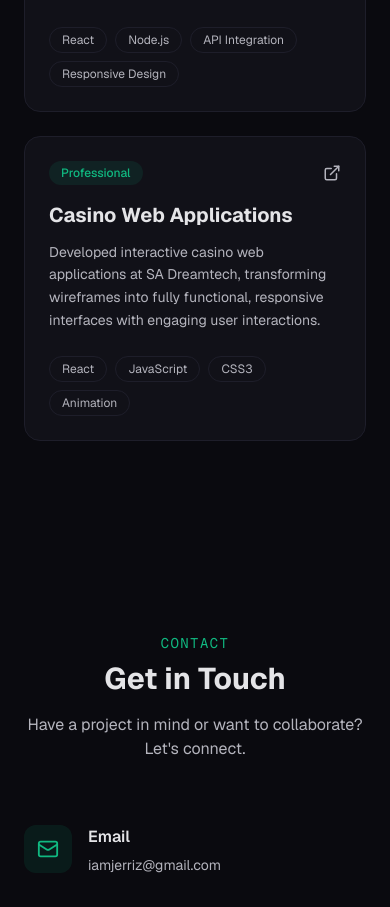
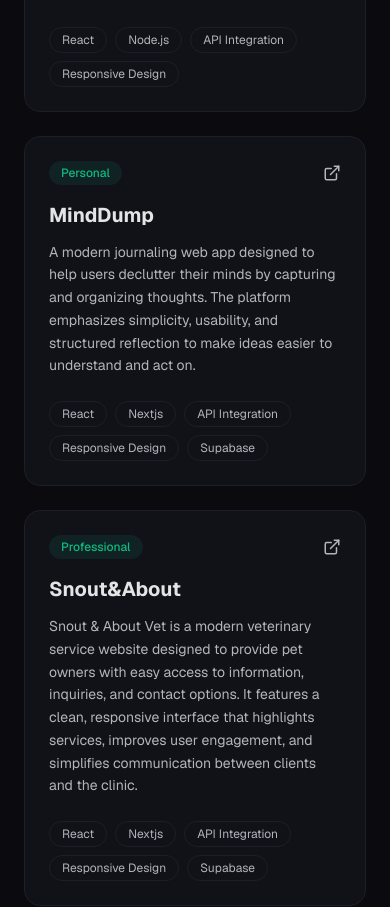
Before and after one commit to iamjerriz/Portfolio-Resume, a Next.js app: page / in a window 390 px wide. Shown: the part 5500-6407 px from the top of the page. Built offline with nearby package versions, Linux system fonts and the light colour scheme.

Commit message:
added new project links

```diff
--- a/src/components/Projects.tsx
+++ b/src/components/Projects.tsx
@@ -12,30 +12,28 @@ export default function Projects() {
       <div className='mx-auto max-w-6xl'>
         <ScrollReveal direction='up' className='mb-16 text-center'>
           <p className='mb-2 font-mono text-sm tracking-widest text-accent'>
-            <span className='glitch-subtle' data-text='PORTFOLIO'>PORTFOLIO</span>
+            <span className='glitch-subtle' data-text='PORTFOLIO'>
+              PORTFOLIO
+            </span>
           </p>
           <h2 className='glitch-hover text-3xl font-bold text-foreground sm:text-4xl' data-text='Featured Projects'>
             Featured Projects
           </h2>
         </ScrollReveal>
 
-        <StaggerReveal className='grid gap-6 sm:grid-cols-2' stagger={0.15}>
+        <StaggerReveal className='grid gap-6 sm:grid-cols-3 items-stretch' stagger={0.15}>
           {PROJECTS.map((project) => {
             const Wrapper = 'url' in project && project.url ? 'a' : 'div';
-            const linkProps = 'url' in project && project.url
-              ? { href: project.url, target: '_blank', rel: 'noopener noreferrer' }
-              : {};
+            const linkProps = 'url' in project && project.url ? { href: project.url, target: '_blank', rel: 'noopener noreferrer' } : {};
 
             return (
               <motion.div key={project.title} variants={staggerItem}>
                 <Wrapper
                   {...linkProps}
-                  className='group block cursor-pointer rounded-2xl border border-card-border bg-card-bg p-6 transition-all hover:border-accent/40 hover:shadow-lg hover:shadow-accent/5 sm:p-8'
+                  className='group flex h-full cursor-pointer rounded-2xl border border-card-border bg-card-bg p-6 transition-all hover:border-accent/40 hover:shadow-lg hover:shadow-accent/5 sm:p-8  flex-col'
                 >
                   <div className='mb-4 flex items-center justify-between'>
-                    <span className='rounded-full bg-accent/10 px-3 py-1 text-xs font-medium text-accent'>
-                      {project.type}
-                    </span>
+                    <span className='rounded-full bg-accent/10 px-3 py-1 text-xs font-medium text-accent'>{project.type}</span>
                     <div className='flex gap-3 text-muted'>
                       <ExternalLink size={18} className='transition-colors group-hover:text-accent' />
                     </div>
@@ -45,7 +43,7 @@ export default function Projects() {
                     {project.title}
                   </h3>
 
-                  <p className='mb-6 text-sm leading-relaxed text-muted'>{project.description}</p>
+                  <p className='mb-6 text-sm leading-relaxed text-muted grow'>{project.description}</p>
 
                   <div className='flex flex-wrap gap-2'>
                     {project.tags.map((tag) => (
--- a/src/constants/data.ts
+++ b/src/constants/data.ts
@@ -123,6 +123,22 @@ export const PROJECTS = [
     url: 'https://dygenfood.ph/',
   },
   {
+    title: 'MindDump',
+    description:
+      'A modern journaling web app designed to help users declutter their minds by capturing and organizing thoughts. The platform emphasizes simplicity, usability, and structured reflection to make ideas easier to understand and act on.',
+    tags: ['React', 'Nextjs', 'API Integration', 'Responsive Design', 'Supabase'],
+    type: 'Personal',
+    url: 'https://minddumpz.vercel.app/',
+  },
+  {
+    title: 'Snout&About',
+    description:
+      'Snout & About Vet is a modern veterinary service website designed to provide pet owners with easy access to information, inquiries, and contact options. It features a clean, responsive interface that highlights services, improves user engagement, and simplifies communication between clients and the clinic.',
+    tags: ['React', 'Nextjs', 'API Integration', 'Responsive Design', 'Supabase'],
+    type: 'Professional',
+    url: 'https://snoutandaboutvet.vercel.app/',
+  },
+  {
     title: 'Casino Web Applications',
     description: 'Developed interactive casino web applications at SA Dreamtech, transforming wireframes into fully functional, responsive interfaces with engaging user interactions.',
     tags: ['React', 'JavaScript', 'CSS3', 'Animation'],
```
